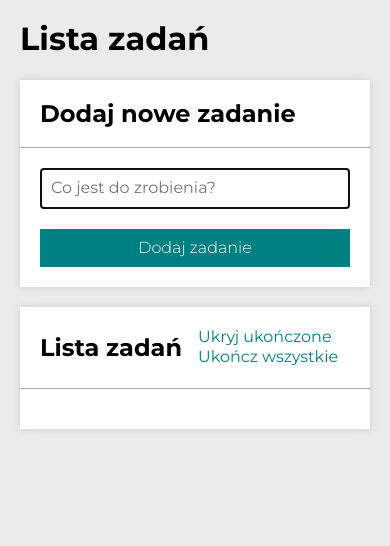
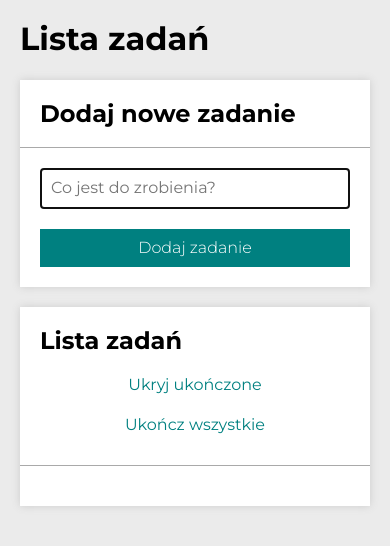
Before and after one commit to damianmichalowski/To-do-list, a plain HTML site: page index.html in a window 390 px wide. Drawn offline with nearby package versions, Linux system fonts and the light colour scheme.

Commit message:
hide/finish all buttons added css/html

```diff
--- a/css/buttons.css
+++ b/css/buttons.css
@@ -1,6 +1,30 @@
+.buttons {
+    display: grid;
+    grid-template-columns: 1fr 1fr;
+}
+
 .buttons__button {
-    color: teal;
+    margin-left: 20px;
     border: none;
     background-color: transparent;
-    margin-left: 10px;
+    color: teal;
+    transition: color 0.3s;
 }
+
+.buttons__button:hover {
+    color: hsl(180, 100%, 35%);
+}
+
+.buttons__button:disabled {
+    color: lightgrey;
+}
+
+@media (max-width: 767px) {
+    .buttons {
+        grid-template-columns: 1fr;
+    }
+
+    .buttons__button {
+        margin: 10px 0;
+    }
+}
--- a/css/sections.css
+++ b/css/sections.css
@@ -9,6 +9,7 @@
 .section__header {
     display: grid;
     grid-template-columns: auto auto;
+    grid-gap: 10px;
     align-items: center;
     justify-content: space-between;
     border-bottom: 1px solid darkgrey;
@@ -25,3 +26,11 @@
     background-color: white;
     padding: 20px;
 }
+
+@media (max-width: 767px) {
+    .section__header {
+        grid-template-columns: 1fr;
+        justify-content: center;
+        align-items: center;
+    }
+}
```
